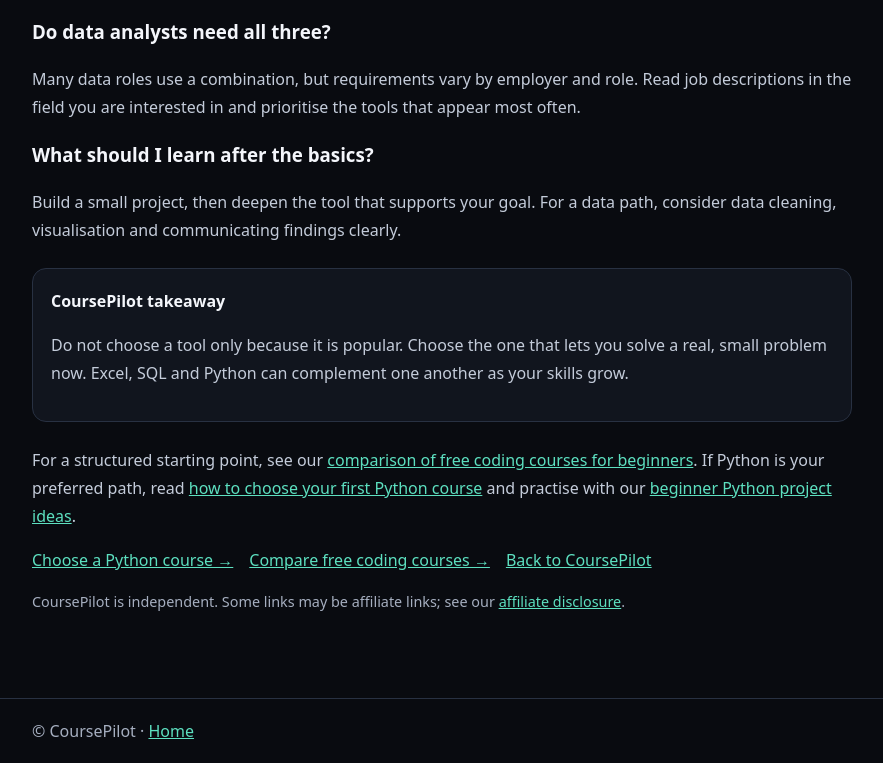
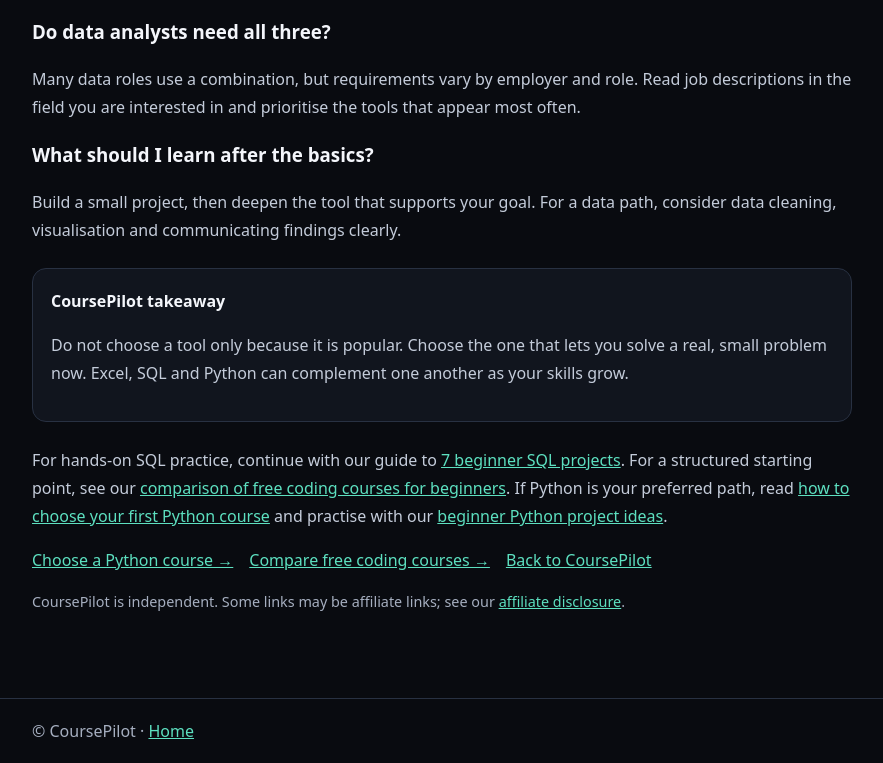
Before and after one commit to studentsphereglobal60/coursepilot, a plain HTML site: page guides/excel-sql-python.html in a window 1280 px wide. Shown: the part 4877-5640 px from the top of the page, without its empty margins (198-1081 px from the left). Drawn offline with Linux system fonts and the light colour scheme.

Commit message:
Link data skills guide to SQL projects guide

```diff
--- a/guides/excel-sql-python.html
+++ b/guides/excel-sql-python.html
@@ -109,7 +109,7 @@
 <p>Build a small project, then deepen the tool that supports your goal. For a data path, consider data cleaning, visualisation and communicating findings clearly.</p>
 
 <div class="panel"><strong>CoursePilot takeaway</strong><p>Do not choose a tool only because it is popular. Choose the one that lets you solve a real, small problem now. Excel, SQL and Python can complement one another as your skills grow.</p></div>
-<p>For a structured starting point, see our <a href="best-free-coding-courses.html">comparison of free coding courses for beginners</a>. If Python is your preferred path, read <a href="first-python-course.html">how to choose your first Python course</a> and practise with our <a href="python-projects-for-beginners.html">beginner Python project ideas</a>.</p>
+<p>For hands-on SQL practice, continue with our guide to <a href="sql-projects-for-beginners.html">7 beginner SQL projects</a>. For a structured starting point, see our <a href="best-free-coding-courses.html">comparison of free coding courses for beginners</a>. If Python is your preferred path, read <a href="first-python-course.html">how to choose your first Python course</a> and practise with our <a href="python-projects-for-beginners.html">beginner Python project ideas</a>.</p>
 <div class="links"><a href="first-python-course.html">Choose a Python course →</a><a href="best-free-coding-courses.html">Compare free coding courses →</a><a href="../">Back to CoursePilot</a></div>
 <p class="crumb">CoursePilot is independent. Some links may be affiliate links; see our <a href="../#disclosure">affiliate disclosure</a>.</p>
 </main>
```
